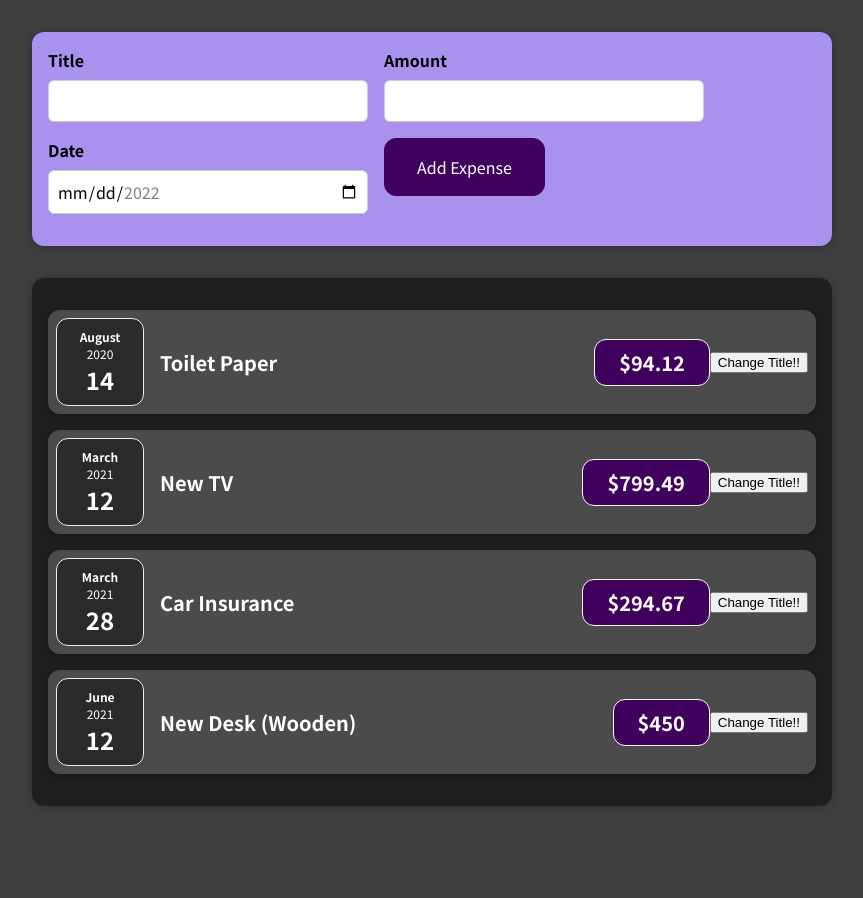
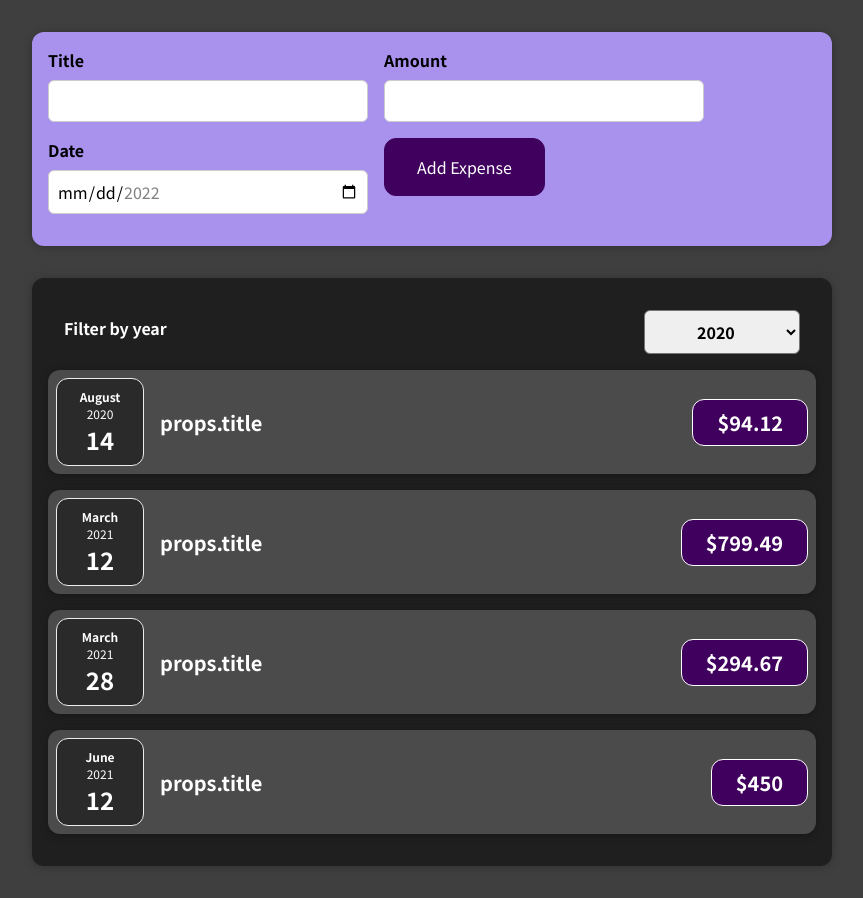
Before and after one commit to MohammedSabry2022/React_Course_Practice, a React (Create React App) app: page / in a window 1280 px wide. Shown: the whole page, without its empty margins (208-1071 px from the left). Before the commit the page ends 838 px from the top, so only its background shows below. Built offline with nearby package versions, Linux system fonts and the light colour scheme.

Commit message:
Finished Added Filter Component

```diff
--- a/src/App.js
+++ b/src/App.js
@@ -1,5 +1,6 @@
 import Expenses from "./components/Expenses/Expenses";
 import NewExpense from "./components/NewExpense/NewExpense";
+import ExpensesFilter from "./components/ExpensesFilter/ExpensesFilter";
 const App = () => {
   const expenses = [
     {
@@ -22,16 +23,18 @@ const App = () => {
       date: new Date(2021, 5, 12),
     },
   ];
-
   const addExpenseHandler = (expense) => {
     // const expenseDataApp = { ...expense };
     console.log(expense);
+  };
+  const onSelectYearHandler = (filterdYear) => {
+    return filterdYear;
   };
 
   return (
     <div>
       <NewExpense onAddExpense={addExpenseHandler} />
-      <Expenses items={expenses} />
+      <Expenses items={expenses} filterdYearP={onSelectYearHandler} />
     </div>
   );
 };
--- a/src/components/Expenses/ExpenseItem.js
+++ b/src/components/Expenses/ExpenseItem.js
@@ -1,23 +1,16 @@
-import React, { useState } from "react";
+import React from "react";
 import ExpenseDate from "./ExpenseDate";
 import Card from "../UI/Card";
 import "./ExpenseItem.css";
 
 const ExpenseItem = (props) => {
-  const [title, setTitle] = useState(props.title);
-  const clickHandler = () => {
-    setTitle("Updated!");
-    console.log(title);
-  };
-
   return (
     <Card className="expense-item">
       <ExpenseDate date={props.date}></ExpenseDate>
       <div className="expense-item__description">
-        <h2>{title}</h2>
+        <h2>props.title</h2>
         <div className="expense-item__price">${props.amount}</div>
       </div>
-      <button onClick={clickHandler}>Change Title!!</button>
     </Card>
   );
 };
--- a/src/components/Expenses/Expenses.js
+++ b/src/components/Expenses/Expenses.js
@@ -1,10 +1,22 @@
 /* Expenses.js */
+import React, { useState } from "react";
 import "./Expenses.css";
 import ExpenseItem from "./ExpenseItem";
+import ExpensesFilter from "../ExpensesFilter/ExpensesFilter";
 import Card from "../UI/Card";
 const Expenses = (props) => {
+  const [filterdYear, setFilterdYear] = useState("2020");
+  const onYearChangeHandler = (selectedYear) => {
+    setFilterdYear(selectedYear);
+    console.log(selectedYear);
+  };
   return (
+    <div>
       <Card className="expenses">
+        <ExpensesFilter
+          selected={filterdYear}
+          onYearChange={onYearChangeHandler}
+        />
         <ExpenseItem
           title={props.items[0].title}
           amount={props.items[0].amount}
@@ -26,6 +38,7 @@ const Expenses = (props) => {
           date={props.items[3].date}
         ></ExpenseItem>
       </Card>
+    </div>
   );
 };
 export default Expenses;
--- a/src/components/ExpensesFilter/ExpensesFilter.js
+++ b/src/components/ExpensesFilter/ExpensesFilter.js
@@ -1,13 +1,14 @@
-import React from "react";
-
 import "./ExpensesFilter.css";
 
-const ExpensesFilter = () => {
+const ExpensesFilter = (props) => {
+  const dropDownChangeHandler = (event) => {
+    props.onYearChange(event.target.value);
+  };
   return (
     <div className="expenses-filter">
       <div className="expenses-filter__control">
         <label>Filter by year</label>
-        <select>
+        <select value={props.selected} onChange={dropDownChangeHandler}>
           <option value="2022">2022</option>
           <option value="2021">2021</option>
           <option value="2020">2020</option>
```
Also changed, not shown: 1 other file (tests, documents, lock files or other folders). Lines whose indentation alone changed are shown as unchanged.
